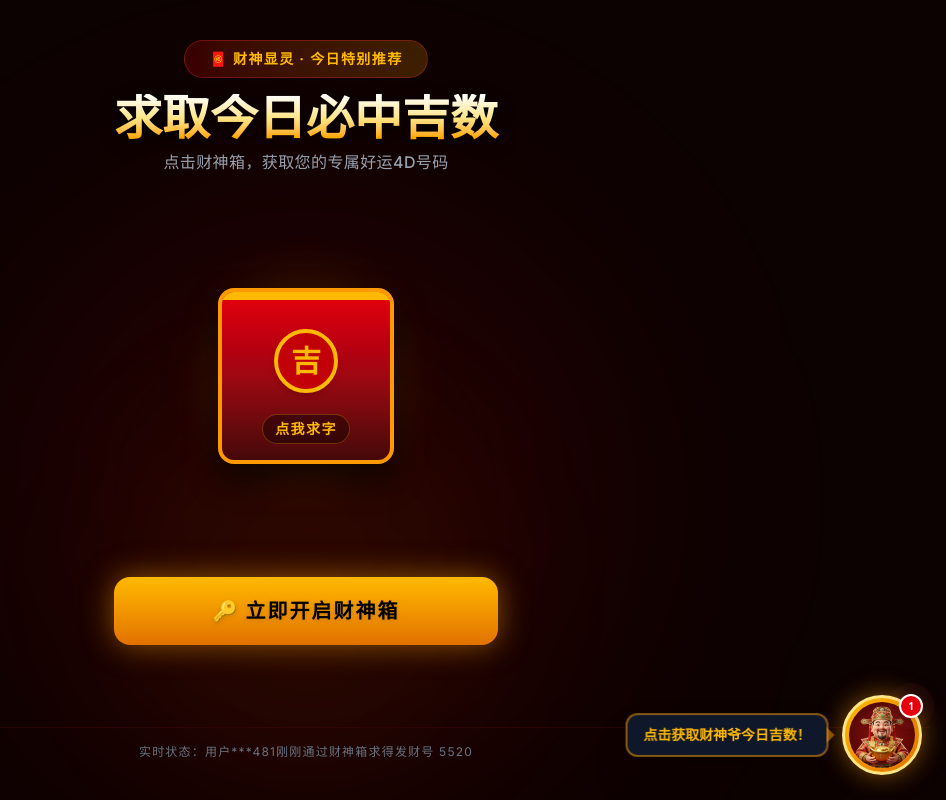
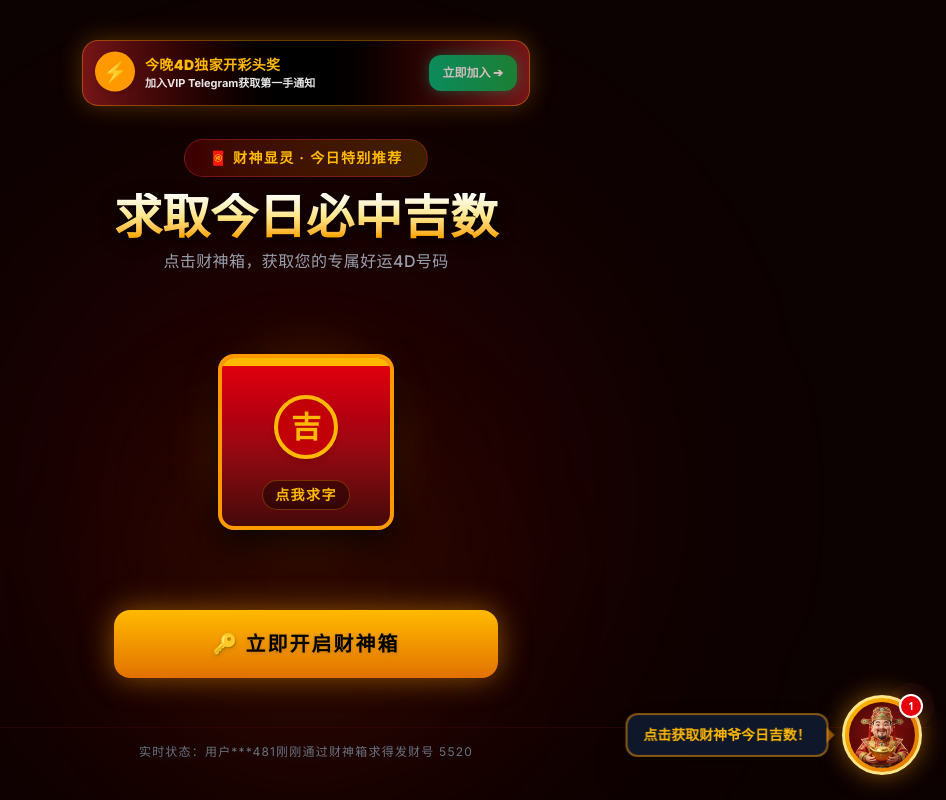
Before and after one commit to Lean888-maker/neo4d-live, a Next.js app: page /telegram-vip in a window 1280 px wide. Shown: the whole page, without its empty margins (334-1280 px from the left). Built offline with nearby package versions, Linux system fonts and the light colour scheme.

Commit message:
feat: add sticky instant conversion header CTA bar to pre-lander

```diff
--- a/src/app/telegram-supervip/ClientWheel.js
+++ b/src/app/telegram-supervip/ClientWheel.js
@@ -136,6 +136,25 @@ export default function PremiumPrelander() {
       <div className="absolute top-0 w-full h-full bg-[radial-gradient(ellipse_at_top,_var(--tw-gradient-stops))] from-red-950/70 via-black to-black pointer-events-none"></div>
       <div className="absolute top-1/4 left-1/2 -translate-x-1/2 w-[600px] h-[600px] bg-red-600/10 rounded-full blur-[120px] pointer-events-none"></div>
       <div className="absolute bottom-10 left-1/2 -translate-x-1/2 w-[350px] h-[350px] bg-amber-500/5 rounded-full blur-[80px] pointer-events-none"></div>
+
+      {/* Top Instant Sticky Conversion Header Bar */}
+      <div className="relative z-30 w-full max-w-md bg-gradient-to-r from-red-900/90 via-black to-red-900/90 border border-amber-500/40 rounded-2xl p-3 shadow-[0_0_25px_rgba(245,158,11,0.3)] mb-4 flex items-center justify-between gap-2 backdrop-blur-md">
+        <div className="flex items-center gap-2.5">
+          <div className="w-10 h-10 rounded-full bg-amber-500 flex items-center justify-center text-slate-950 font-black text-xl shadow-md shrink-0 animate-bounce">
+            ⚡
+          </div>
+          <div className="flex flex-col text-left">
+            <span className="text-amber-400 font-black text-xs md:text-sm tracking-wide">今晚4D独家开彩头奖</span>
+            <span className="text-white text-[11px] opacity-90 font-bold">加入VIP Telegram获取第一手通知</span>
+          </div>
+        </div>
+        <button
+          onClick={handleClaim}
+          className="bg-gradient-to-r from-emerald-500 to-green-600 hover:from-emerald-400 hover:to-green-500 text-white font-black text-xs px-3.5 py-2.5 rounded-xl shadow-[0_0_15px_rgba(16,185,129,0.5)] shrink-0 animate-pulse active:scale-95 transition"
+        >
+          立即加入 ➔
+        </button>
+      </div>
 
       {/* Confetti Particle Explosion */}
       {showConfetti && (
```
